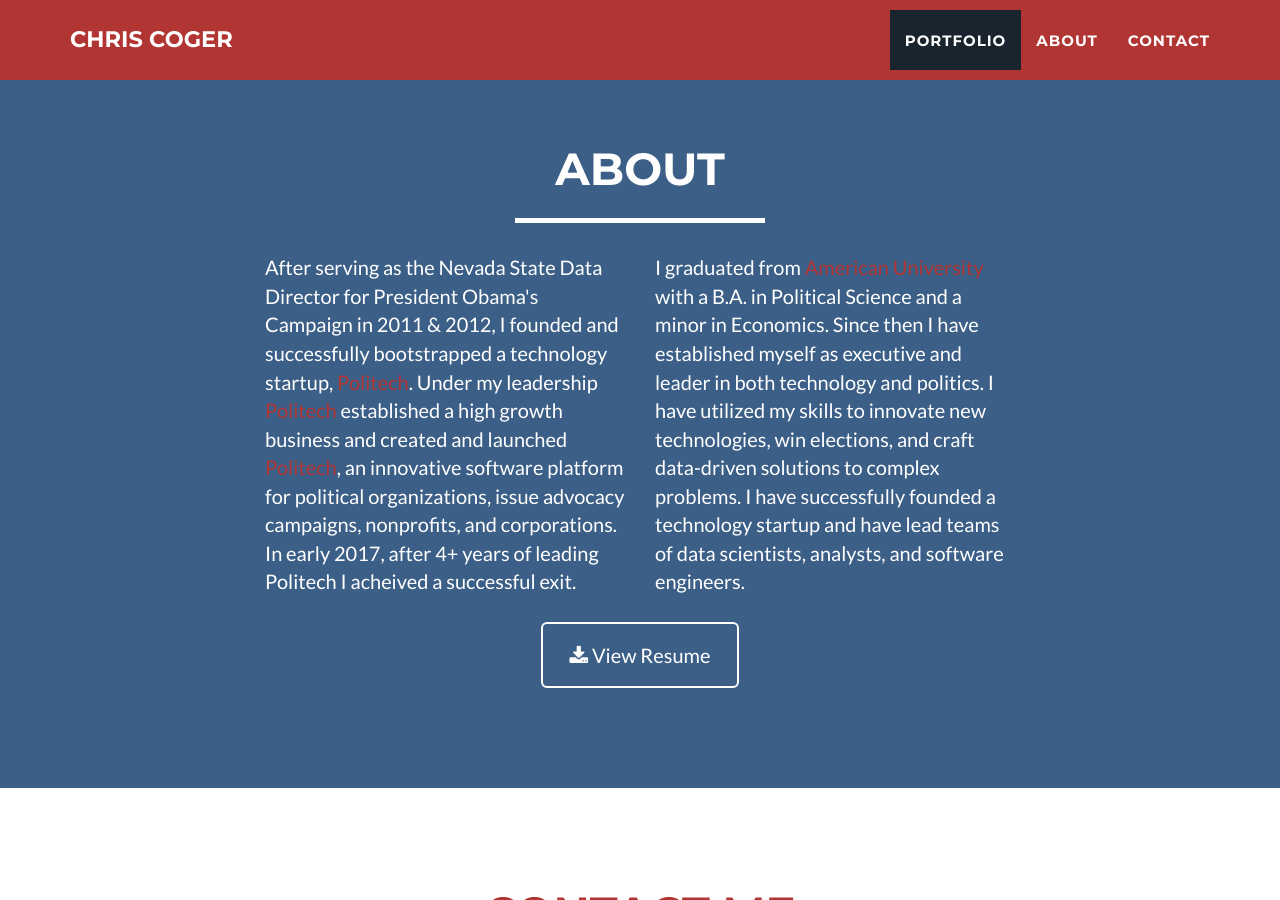
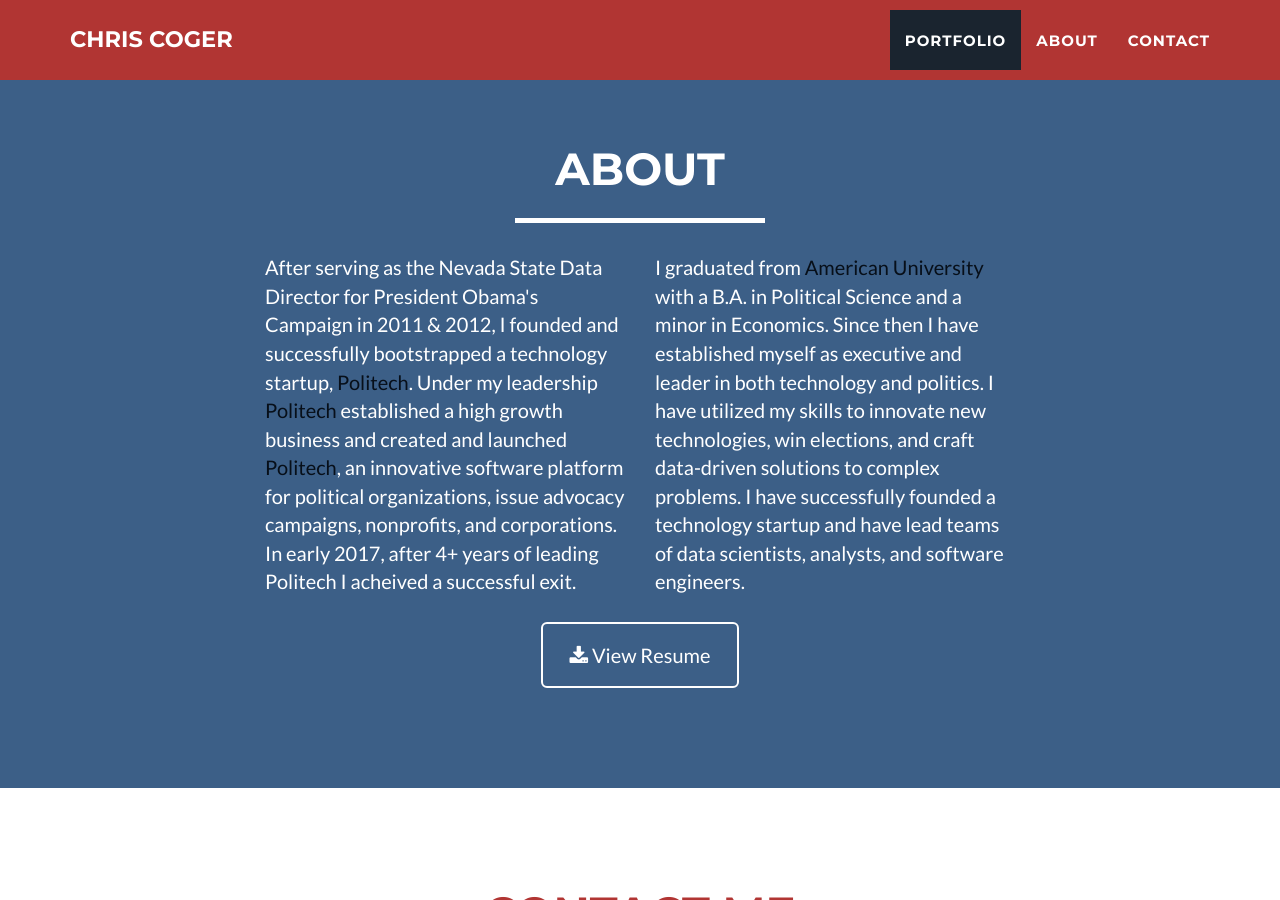
Before and after one commit to coger/coger.github.io, a Jekyll site: the page built from index.html, in a window 1280 px wide and 900 px high, scrolled down 1877 px. Built offline with Jekyll 4.4.1, drawn with Linux system fonts in a browser that asks for light colours.

Commit message:
links red to blue
was very hard on the eyes

```diff
--- a/_includes/about.html
+++ b/_includes/about.html
@@ -9,10 +9,10 @@
             </div>
             <div class="row">
                 <div class="col-lg-4 col-lg-offset-2">
-                    <p>After serving as the Nevada State Data Director for President Obama's Campaign in 2011 &#38; 2012, I founded and successfully bootstrapped a technology startup, <a href="http://politech.io" style="color:rgb(177,53,51)">Politech</a>. Under my leadership <a href="http://politech.io" style="color:rgb(177,53,51)">Politech</a> established a high growth business and created and launched <a href="http://blocks.im" style="color:rgb(177,53,51)">Politech</a>, an innovative software platform for political organizations, issue advocacy campaigns, nonprofits, and corporations. In early 2017, after 4+ years of leading Politech I acheived a successful exit.</p>
+                    <p>After serving as the Nevada State Data Director for President Obama's Campaign in 2011 &#38; 2012, I founded and successfully bootstrapped a technology startup, <a href="http://politech.io" style="color:rgb(7,15,25)">Politech</a>. Under my leadership <a href="http://politech.io" style="color:rgb(7,15,25)">Politech</a> established a high growth business and created and launched <a href="http://blocks.im" style="color:rgb(7,15,25)">Politech</a>, an innovative software platform for political organizations, issue advocacy campaigns, nonprofits, and corporations. In early 2017, after 4+ years of leading Politech I acheived a successful exit.</p>
                 </div>
                 <div class="col-lg-4">
-                    <p>I graduated from <a href="http://www.american.edu/" style="color:rgb(177,53,51)">American University</a> with a B.A. in Political Science and a minor in Economics. Since then I have established myself as executive and leader in both technology and politics. I have utilized my skills to innovate new technologies, win elections, and craft data-driven solutions to complex problems. I have successfully founded a technology startup and have lead teams of data scientists, analysts, and software engineers.</p>
+                    <p>I graduated from <a href="http://www.american.edu/" style="color:rgb(7,15,25)">American University</a> with a B.A. in Political Science and a minor in Economics. Since then I have established myself as executive and leader in both technology and politics. I have utilized my skills to innovate new technologies, win elections, and craft data-driven solutions to complex problems. I have successfully founded a technology startup and have lead teams of data scientists, analysts, and software engineers.</p>
                 </div>
                 <div class="col-lg-8 col-lg-offset-2 text-center">
                     <a href="/assets/chris_coger-resume.pdf" class="btn btn-lg btn-outline">
```
